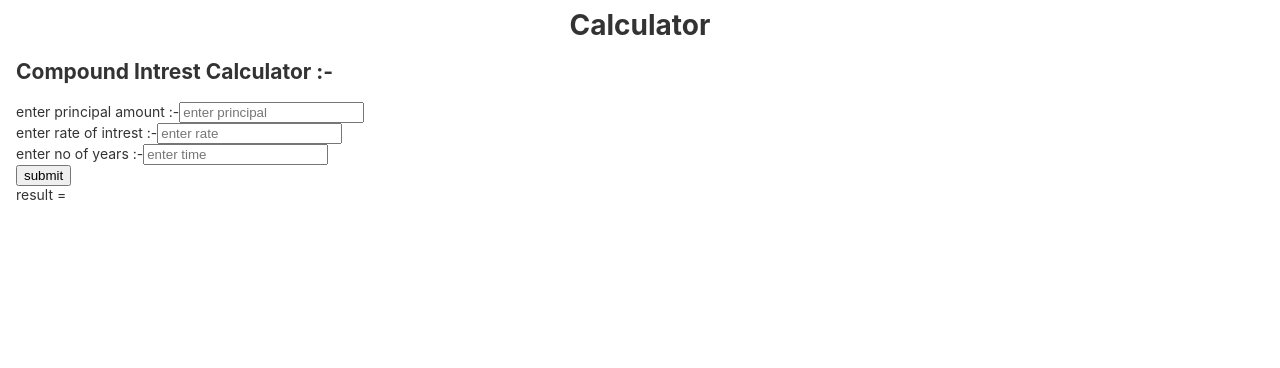
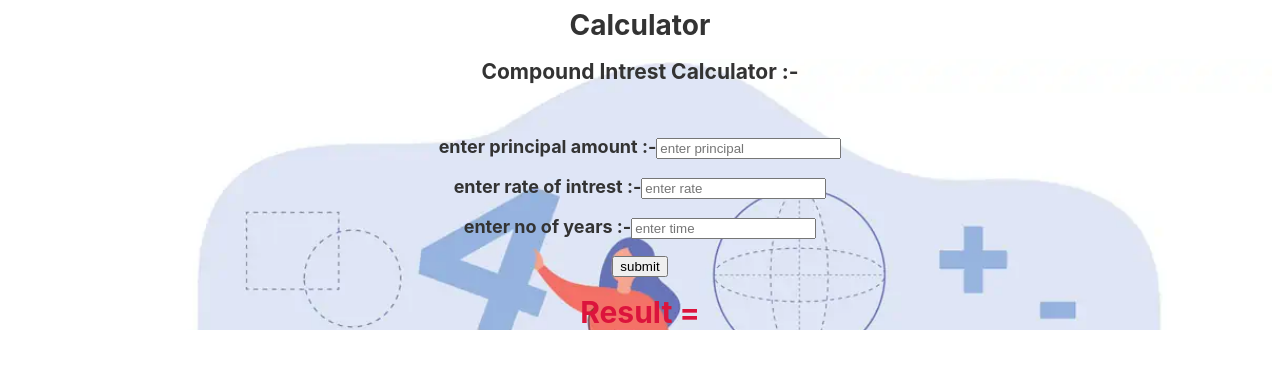
Before and after one commit to zangetsu45/compound-intrest-front-end, an Angular app in the folder compund-intrest/: page / in a window 1280 px wide. Shown: the top 368 px of the page. Built offline with nearby package versions, Linux system fonts and the light colour scheme.

Commit message:
frontend code done

```diff
--- a/compund-intrest/src/app/calculator/calculator.component.css
+++ b/compund-intrest/src/app/calculator/calculator.component.css
@@ -0,0 +1,24 @@
+html {
+    /* To make use of full height of page*/
+    min-height: 100%;
+    margin: 0;
+    background-color: aqua;
+}
+body {
+    background-image: url("math.jpeg.webp");
+    min-height: 100%;
+    background-size: cover;
+    margin: 0;
+    text-align: center;
+}
+
+label{
+    font-size:large;
+    font-weight: bold;
+
+}
+
+#result1,#result{
+    font-size: 30px;
+    color: crimson;
+}
--- a/compund-intrest/src/app/calculator/calculator.component.html
+++ b/compund-intrest/src/app/calculator/calculator.component.html
@@ -4,14 +4,15 @@
 </head>
 <body>
     <h2>{{job}}</h2>
-    <label>{{principal_label}}</label>
-<input id = "principal" type="number" [(ngModel)]="principal_input" placeholder ="enter principal"> <br>
+<br><br>
+<label>{{principal_label}}</label>
+<input id = "principal" type="number" [(ngModel)]="principal_input" placeholder ="enter principal"> <br> <br>
 <label>{{rate_label}}</label>
-<input id = "rate" type="number" [(ngModel)]="rate_input" placeholder ="enter rate"><br>
+<input id = "rate" type="number" [(ngModel)]="rate_input" placeholder ="enter rate"><br><br>
 <label>{{time_label}}</label>
-<input id = "time" type="number" [(ngModel)]="time_input" placeholder ="enter time"><br>
-<button (click)="calculate()">submit</button><br>
-<label id ="result1" visible = "false"> result = </label>
+<input id = "time" type="number" [(ngModel)]="time_input" placeholder ="enter time"><br><br>
+<button (click)="calculate()">submit</button><br><br>
+<label id ="result1" visible = "false"> Result = </label>
 <label id="result" >{{result}}</label>
 
 
--- a/compund-intrest/src/app/calculator/calculator.component.ts
+++ b/compund-intrest/src/app/calculator/calculator.component.ts
@@ -33,7 +33,7 @@ export class CalculatorComponent implements OnInit {
       str+="time ";
       flag=1;
     }
-    if(flag=1){
+    if(flag==1){
       alert(str);
       return;
     }
@@ -57,37 +57,7 @@ export class CalculatorComponent implements OnInit {
       "time" : this.time_input
   });
 xhr.send(data);
-/*const dataToSend = JSON.stringify({
-  "principal" : 1000,
-  "rate" : 0.05,
-  "time" : 3
-});
-let dataReceived = "";
-fetch("http://localhost:8080/calculator/calculate", {//lvl/4200/lcl8080
-     credentials: "same-origin",
-     mode: "same-origin",
-     method: "get",
-     headers: { "Content-Type": "application/json" },
-     body: dataToSend
-})
-
-    .then(resp => {
-        if (resp.status === 200) {
-            return resp.json()
-        } else {
-            console.log("Status: " + resp.status)
-            return Promise.reject("server")
-        }
-    })
-    .then(dataJson => {
-        dataReceived = JSON.parse(dataJson)
-    })
-    .catch(err => {
-        if (err === "server") return
-        console.log(err)
-    })
-
-  console.log(`Received: ${dataReceived}`)*/  }
+  }
 
   constructor() { }
 
```
Also changed, not shown: compund-intrest/src/app/calculator/math.jpeg.webp (added).
